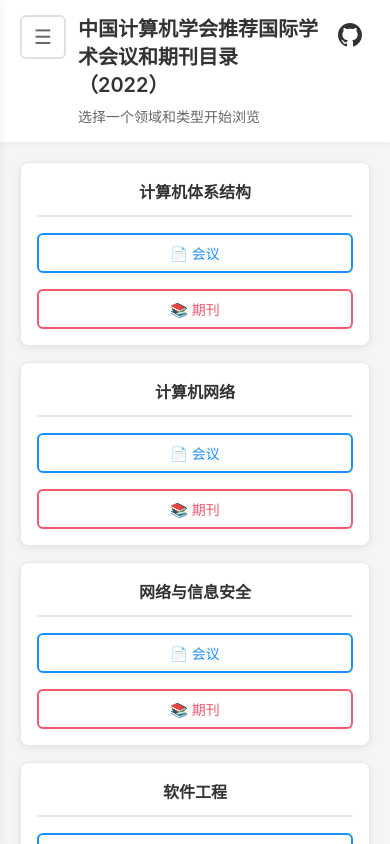
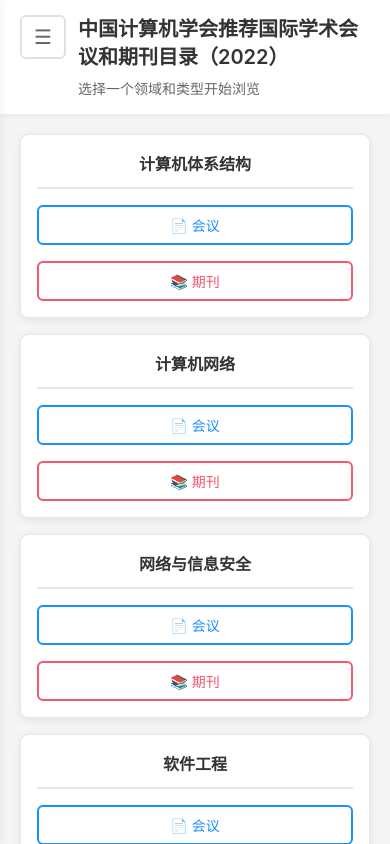
Before and after one commit to zhyfzy/ccfrank-webui, a Vue app: page / in a window 390 px wide. Shown: the top 844 px of the page. Built offline with nearby package versions, Linux system fonts and the light colour scheme.

Commit message:
移动模式下自动隐藏图标

```diff
--- a/src/components/ContentArea.vue
+++ b/src/components/ContentArea.vue
@@ -259,6 +259,10 @@ watch([() => props.selectedCategory, () => props.selectedSubItem], () => {
     font-size: 14px;
   }
 
+  .github-link {
+    display: none;
+  }
+
   .content-header {
     padding: 15px 20px;
   }
--- a/src/components/HomePage.vue
+++ b/src/components/HomePage.vue
@@ -145,9 +145,8 @@ const handleSelect = (categoryId, subItem) => {
     padding: 15px 20px;
   }
 
-  .github-link svg {
-    width: 24px;
-    height: 24px;
+  .github-link {
+    display: none;
   }
 }
 
```
